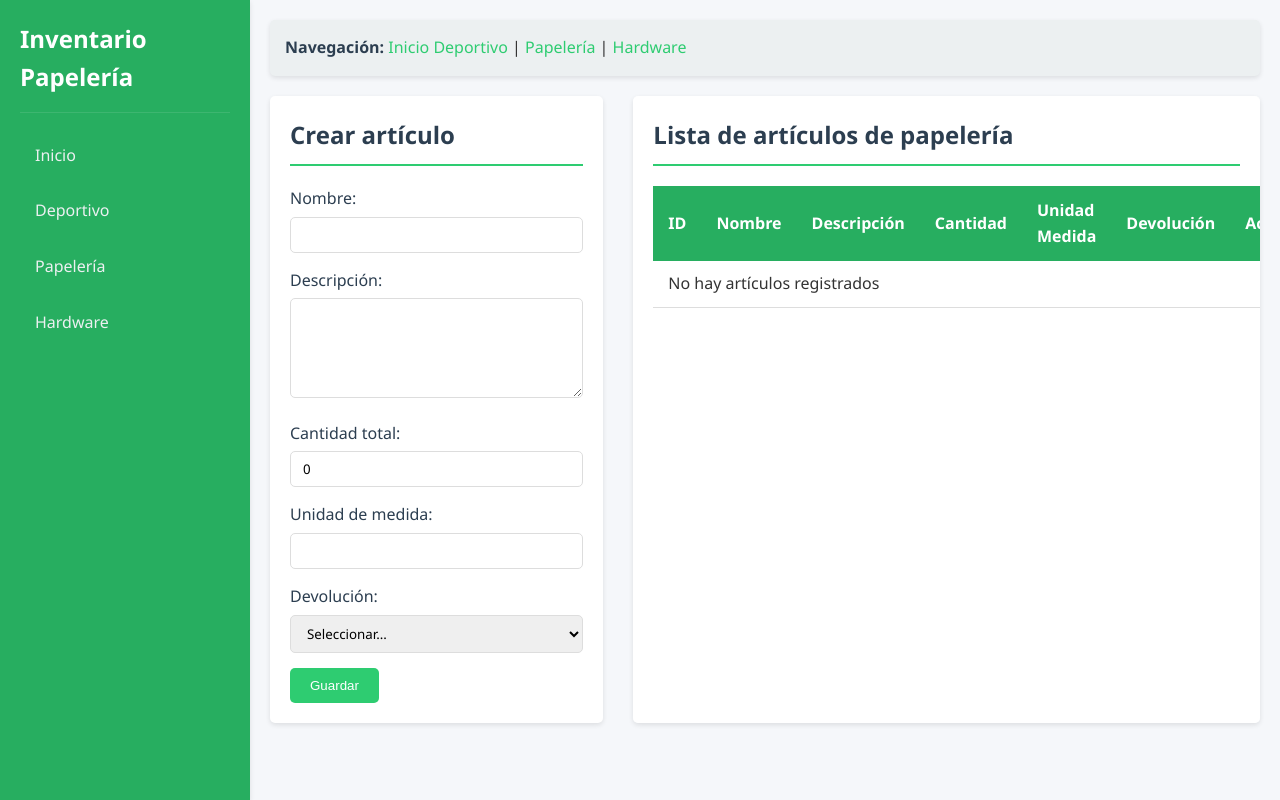
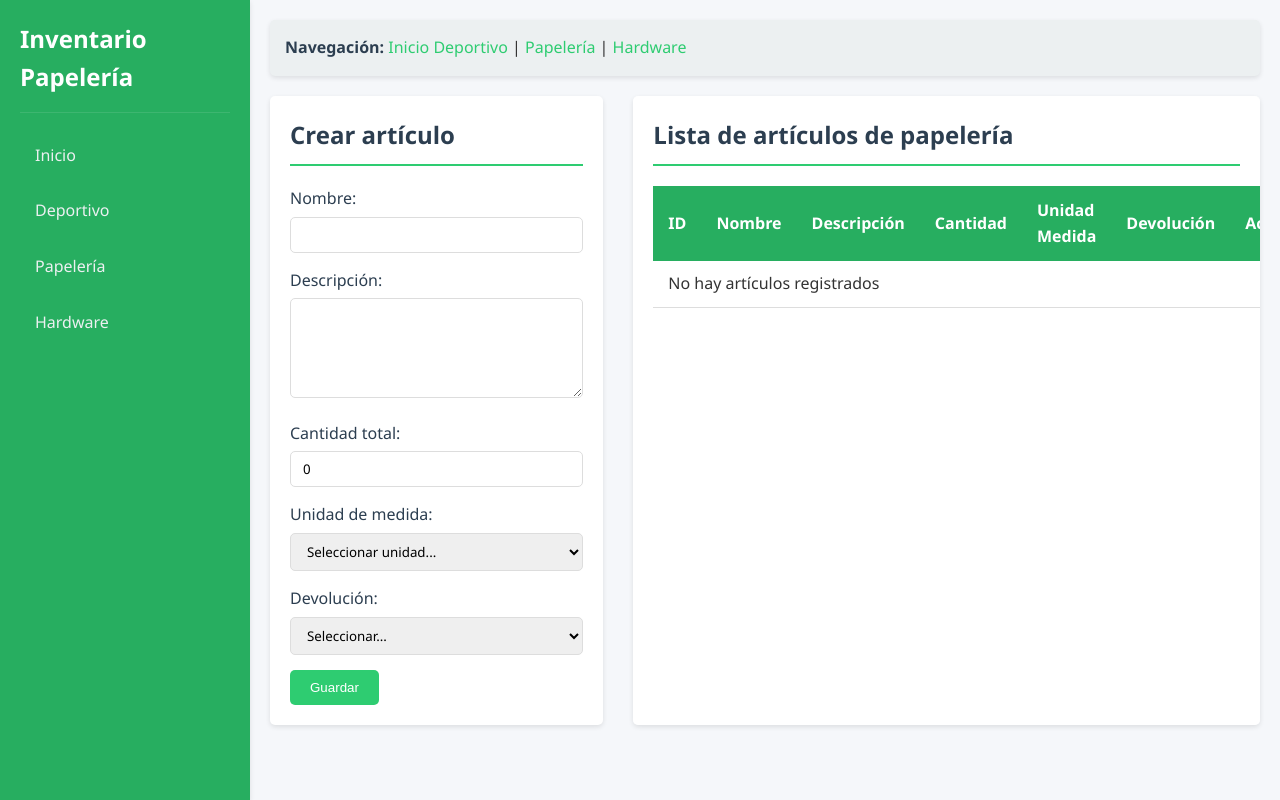
Before and after one commit to santiago202020/bodega-isf, a Django app: page /papeleria/ in a window 1280 px wide. Run offline with Django 5.2, Linux system fonts and the light colour scheme; data that the repository does not hold is empty.

Commit message:
cambios de html

```diff
--- a/administradorBodega/inventario_papeleria/templates/inventario_papeleria.html
+++ b/administradorBodega/inventario_papeleria/templates/inventario_papeleria.html
@@ -350,7 +350,30 @@
 
                 <div class="form-group">
                     <label>Unidad de medida:</label>
-                    <input type="text" name="unidad_medida" value="{{ articulo_editar.unidad_medida|default:'' }}" required>
+                    <select name="unidad_medida" required>
+                        <option value="">Seleccionar unidad...</option>
+                        <option value="Unidad" {% if articulo_editar.unidad_medida == 'Unidad' %}selected{% endif %}>Unidad</option>
+                        <option value="Paquete" {% if articulo_editar.unidad_medida == 'Paquete' %}selected{% endif %}>Paquete</option>
+                        <option value="Caja" {% if articulo_editar.unidad_medida == 'Caja' %}selected{% endif %}>Caja</option>
+                        <option value="Resma" {% if articulo_editar.unidad_medida == 'Resma' %}selected{% endif %}>Resma</option>
+                        <option value="Juego" {% if articulo_editar.unidad_medida == 'Juego' %}selected{% endif %}>Juego</option>
+                        <option value="Lote" {% if articulo_editar.unidad_medida == 'Lote' %}selected{% endif %}>Lote</option>
+                        <option value="Docena" {% if articulo_editar.unidad_medida == 'Docena' %}selected{% endif %}>Docena</option>
+                        <option value="Centena" {% if articulo_editar.unidad_medida == 'Centena' %}selected{% endif %}>Centena</option>
+                        <option value="Metro" {% if articulo_editar.unidad_medida == 'Metro' %}selected{% endif %}>Metro</option>
+                        <option value="Rollo" {% if articulo_editar.unidad_medida == 'Rollo' %}selected{% endif %}>Rollo</option>
+                        <option value="Tubo" {% if articulo_editar.unidad_medida == 'Tubo' %}selected{% endif %}>Tubo</option>
+                        <option value="Set" {% if articulo_editar.unidad_medida == 'Set' %}selected{% endif %}>Set</option>
+                        <option value="Kit" {% if articulo_editar.unidad_medida == 'Kit' %}selected{% endif %}>Kit</option>
+                        <option value="Cartucho" {% if articulo_editar.unidad_medida == 'Cartucho' %}selected{% endif %}>Cartucho</option>
+                        <option value="Carga" {% if articulo_editar.unidad_medida == 'Carga' %}selected{% endif %}>Carga</option>
+                        <option value="Bote" {% if articulo_editar.unidad_medida == 'Bote' %}selected{% endif %}>Bote</option>
+                        <option value="Frasco" {% if articulo_editar.unidad_medida == 'Frasco' %}selected{% endif %}>Frasco</option>
+                        <option value="Tinta" {% if articulo_editar.unidad_medida == 'Tinta' %}selected{% endif %}>Tinta</option>
+                        <option value="Litro" {% if articulo_editar.unidad_medida == 'Litro' %}selected{% endif %}>Litro</option>
+                        <option value="Gramo" {% if articulo_editar.unidad_medida == 'Gramo' %}selected{% endif %}>Gramo</option>
+                        <option value="Pulgada" {% if articulo_editar.unidad_medida == 'Pulgada' %}selected{% endif %}>Pulgada</option>
+                    </select>
                 </div>
 
                 <div class="form-group">
```
Also changed, not shown: administradorBodega/inventario_deportivo/templates/inventario_deportivo.html (+8 -8 lines), administradorBodega/inventario_hardware/templates/inventario_hardware.html (+12 -2 lines).
